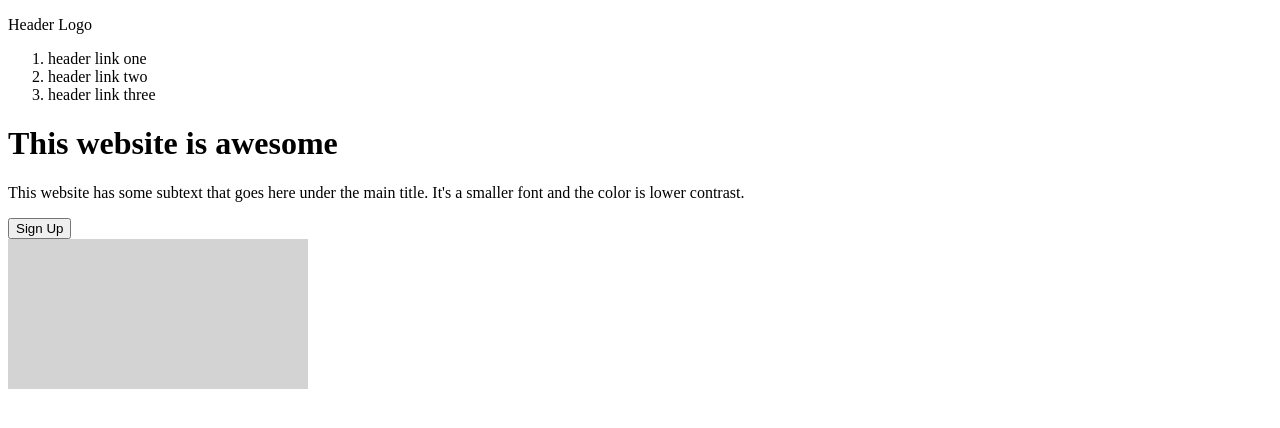
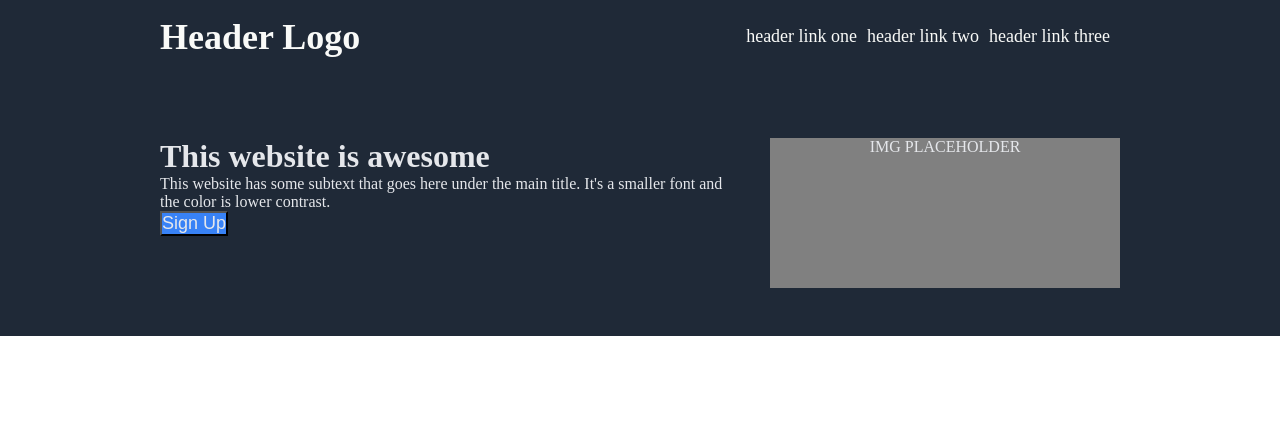
Before and after one commit to exaimz/landing_page, a plain HTML site: page index.html in a window 1280 px wide. Drawn offline with Linux system fonts and the light colour scheme.

Commit message:
Add and style header

```diff
--- a/index.html
+++ b/index.html
@@ -9,16 +9,25 @@
 </head>
 <body>
     <div class="header">
-        <p>Header Logo</p>
+        <nav>
+            <h1>Header Logo</h1>
             <ol>
                 <li>header link one</li>
                 <li>header link two</li>
                 <li>header link three</li>
             </ol>
+        </nav>
+        <div class="bottom_header">
+            <div class="left">
                 <h1>This website is awesome</h1>
                 <p>This website has some subtext that goes here under the main title. It's a smaller font and the color is lower contrast.</p>
                 <button>Sign Up</button>
-        <div class="img_placeholder"></div>
             </div>
+            <div class="right">
+                <div class="img_placeholder">IMG PLACEHOLDER</div>
+            </div>
+        </div>
+    </div>
+
 </body>
 </html>
--- a/styles.css
+++ b/styles.css
@@ -1,5 +1,46 @@
+* {
+    padding: 0;
+    margin: 0;
+}
+
+.header {
+    background-color: #1f2937;
+    color: #E5E7EB;
+    display: flex;
+    flex-flow: column wrap;
+    padding: 1em 10em 3em;
+    gap: 5em;
+}
+
+nav {
+    display: flex;
+    justify-content: space-between;
+    font-size: 24px;
+    color: #F9FAF8;
+}
+
+ol {
+    list-style-type: none;
+    font-size: 18px;
+    gap: 10px;
+    padding: 10px;
+    display: flex;
+}
+
+.bottom_header {
+    display: flex;
+    gap: 2em;
+}
+
 .img_placeholder {
-    background-color: lightgray;
+    background-color: gray;
     height: 150px;
-    width: 300px;
+    width: 350px;
+    text-align: center;
 }
+
+button {
+    background-color: #3882f6;
+    font-size: 18px;
+    color: #E5E7EB;
+}
```
Lines whose indentation alone changed are shown as unchanged.
